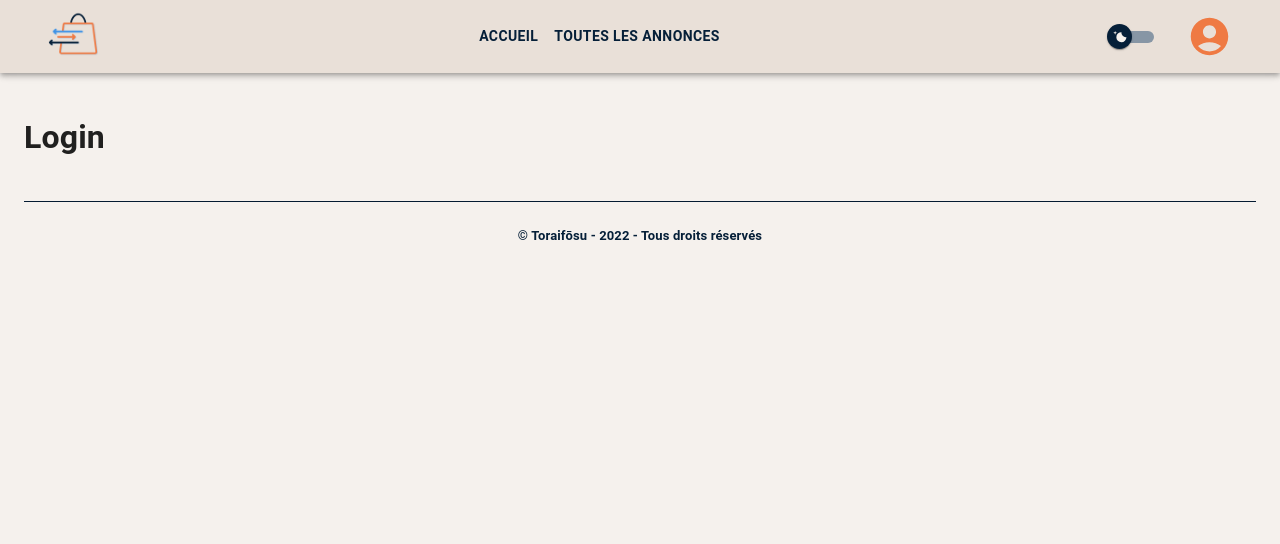
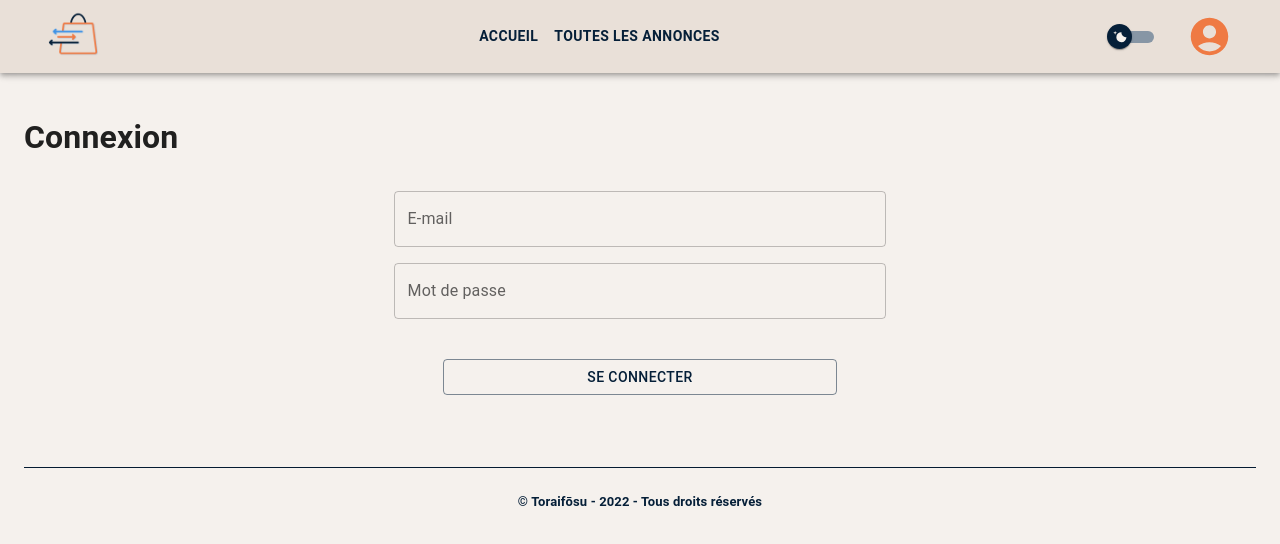
Before and after one commit to lea-hmd/E4FULLREACT, a React (Create React App) app: page /connexion in a window 1280 px wide. Shown: the top 544 px of the page. Built offline with nearby package versions, Linux system fonts and the light colour scheme.

Commit message:
Feat (Login): Add form + Request + Localstorage token

```diff
--- a/src/api/Request.tsx
+++ b/src/api/Request.tsx
@@ -7,7 +7,7 @@ export default function request({
     customHeaders = {},
 }: RequestType) {
     //Mettre l'url de son back
-    const url = 'http://localhost:3333' + endpoint
+    const url = 'http://localhost:8082' + endpoint
     const headers = new Headers({
         'Content-Type': 'application/json',
         ...customHeaders,
--- a/src/pages/Login.tsx
+++ b/src/pages/Login.tsx
@@ -1,5 +1,80 @@
+import { Button, Grid, TextField } from '@mui/material'
 import React from 'react'
+import request from '../api/Request'
+import { LoginBody } from '../shared/types/LoginBody'
+import { RequestType } from '../shared/types/RequestType'
 
 export default function Login() {
-    return <h1>Login</h1>
+    const style = {
+        mt: '0.5rem',
+        mb: '0.5rem',
+    }
+    const [email, setEmail] = React.useState('')
+    const [password, setPassword] = React.useState('')
+
+    const requestBody: LoginBody = {
+        email,
+        password,
+    }
+    const requestParams: RequestType = {
+        endpoint: '/login',
+        method: 'POST',
+        body: requestBody,
+        //Ajout d'headers supplémentaires si route protégée ou si besoin
+
+        //    customHeaders: {
+        //        Authorization: `Bearer ${token}`,
+        //    },
+    }
+    async function login() {
+        try {
+            await request(requestParams)
+                .then((response) => response.json())
+                .then((data) => {
+                    if (data.token) {
+                        localStorage.setItem('Token', data.token.token)
+                    }
+                })
+        } catch (error: any) {
+            // eslint-disable-next-line no-console
+            console.log(error)
+        }
+    }
+    return (
+        <>
+            <div>
+                <h1>Connexion</h1>
+            </div>
+            <Grid
+                container
+                sx={{ flexDirection: 'column', margin: 'auto', width: '40%' }}
+            >
+                <TextField
+                    sx={style}
+                    id="outlined-basic"
+                    label="E-mail"
+                    variant="outlined"
+                    onChange={(e) => {
+                        setEmail(e.target.value)
+                    }}
+                />
+                <TextField
+                    sx={style}
+                    id="outlined-basic"
+                    label="Mot de passe"
+                    variant="outlined"
+                    onChange={(e) => {
+                        setPassword(e.target.value)
+                    }}
+                />
+                <Button
+                    variant="outlined"
+                    sx={{ margin: '2rem auto', width: '80%' }}
+                    onClick={login}
+                >
+                    Se connecter
+                </Button>
+            </Grid>
+        </>
+    )
 }
```
